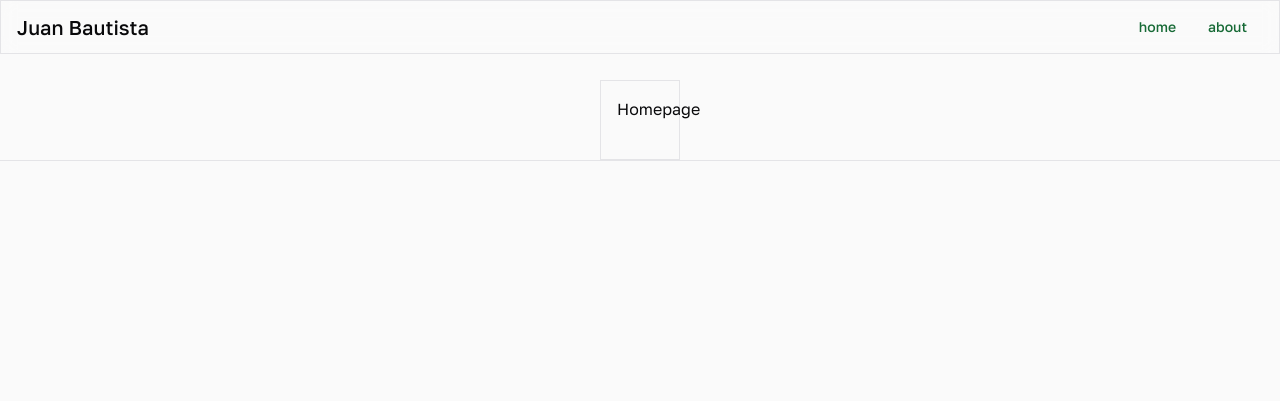
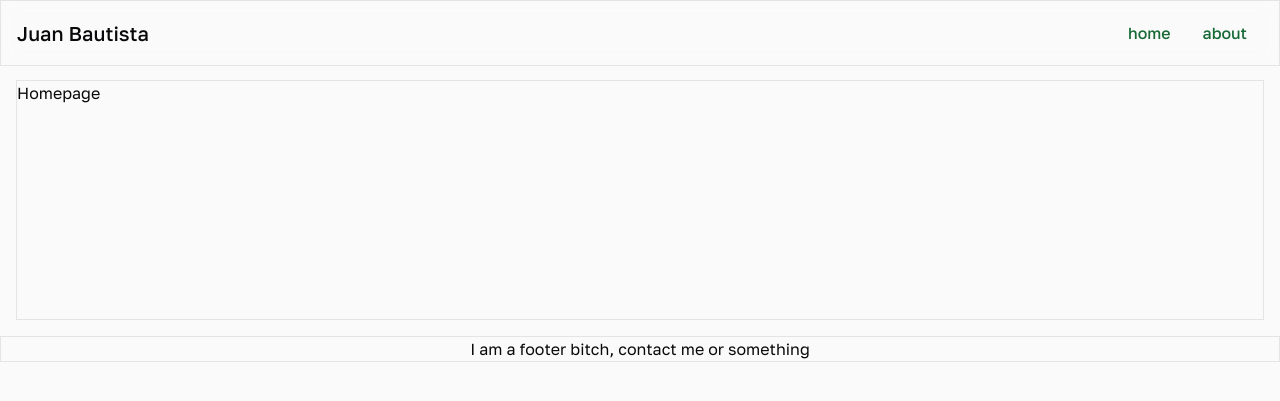
Before and after one commit to and-rs/htmx-portfolio, a FastAPI app: page / in a window 1280 px wide. Shown: the top 401 px of the page. Run offline with FastAPI, Linux system fonts and the light colour scheme.

Commit message:
formatting and first navigation component

```diff
--- a/app/main.py
+++ b/app/main.py
@@ -20,7 +20,6 @@ if DEBUG:
     app.add_websocket_route(
         "/hot-reload", route=hot_reload_wrapper, name="hot-reload"
     )
-
     app.add_event_handler("startup", hot_reload.startup)
     app.add_event_handler("shutdown", hot_reload.shutdown)
     templates.env.globals["DEBUG"] = True
--- a/app/templates/base.jinja
+++ b/app/templates/base.jinja
@@ -28,16 +28,25 @@
               sizes="16x16"
               href="/static/favicon/favicon-16x16.png">
         <link rel="manifest" href="/static/favicon/site.webmanifest">
+
         <!-- hot-reload script -->
-        {% if DEBUG %}{{ hot_reload.script(url_for('hot-reload') ) | safe }}{% endif %}
+        {% if DEBUG %}
+            {{ hot_reload.script(url_for('hot-reload') ) | safe }}
+        {% endif %}
     </head>
-    <body class="flex flex-col items-center w-full h-full border-b bg-background">
+    <body id="content"
+          class="flex flex-col items-center w-full h-full bg-background">
         {% block header %}
             {% include "partials/header.jinja" %}
         {% endblock header %}
-        <main class="pt-10">
+
+        <main id="main" class="pt-16 w-full">
             {% block content %}
             {% endblock content %}
         </main>
+
+        {% block footer %}
+            {% include "partials/footer.jinja" %}
+        {% endblock footer %}
     </body>
 </html>
--- /dev/null
+++ b/app/templates/components/btn_link.jinja
@@ -0,0 +1,6 @@
+{% macro btn_link(text, url, hxTarget="#content") %}
+    <a class="btn-link"
+       hx-target="{{ hxTarget }}"
+       hx-push-url="true"
+       hx-get="{{ url }}">{{ text }}</a>
+{% endmacro %}
--- a/app/templates/pages/home.jinja
+++ b/app/templates/pages/home.jinja
@@ -1,6 +1,6 @@
 {% extends 'base.jinja' %}
 {% block content %}
-    <div class="flex p-4 border size-20">
+    <div class="m-4 h-60 border">
         <span>Homepage</span>
     </div>
 {% endblock content %}
--- a/app/templates/partials/footer.jinja
+++ b/app/templates/partials/footer.jinja
@@ -0,0 +1,3 @@
+<footer class="flex justify-center w-full border">
+    I am a footer bitch, contact me or something
+</footer>
--- a/app/templates/partials/header.jinja
+++ b/app/templates/partials/header.jinja
@@ -1,12 +1,10 @@
-{% extends 'base.jinja' %}
-{% block header %}
-    <header class="fixed z-50 py-2 px-4 w-full border border-b bg-background/30 backdrop-blur">
-        <div class="flex flex-row justify-between items-center">
-            <a class="text-xl font-medium hover:underline underline-offset-4">Juan Bautista</a>
-            <div class="flex flex-row justify-center">
-                <a class="btn-link">home</a>
-                <a class="btn-link">about</a>
-            </div>
+{% from 'components/btn_link.jinja' import btn_link %}
+<header class="fixed z-50 w-full border border-b bg-background/30 backdrop-blur">
+    <div class="flex flex-row justify-between items-center py-2 px-4 h-16">
+        <a class="text-xl font-medium hover:underline underline-offset-4">Juan Bautista</a>
+        <div class="flex flex-row justify-center">
+            {{ btn_link(url="/", text="home") }}
+            {{ btn_link(url="/about", text="about") }}
         </div>
-    </header>
-{% endblock header %}
+    </div>
+</header>
--- a/pyproject.toml
+++ b/pyproject.toml
@@ -18,3 +18,8 @@ dev = [
     "pytailwindcss>=0.2.0",
     "arel>=0.3.0",
 ]
+
+[tool.djlint]
+profile="jinja"
+max_blank_lines=1
+max_line_length=80
--- a/static/input.css
+++ b/static/input.css
@@ -1,8 +1,12 @@
 @import "tailwindcss";
 @import "./basecoat.min.css";
 
-.btn-outline{
+.btn-outline {
   @apply hover:shadow hover:bg-primary hover:text-primary-foreground
+}
+
+.btn-link {
+  @apply text-base
 }
 
 :root {
```
Also changed, not shown: static/output.css.
